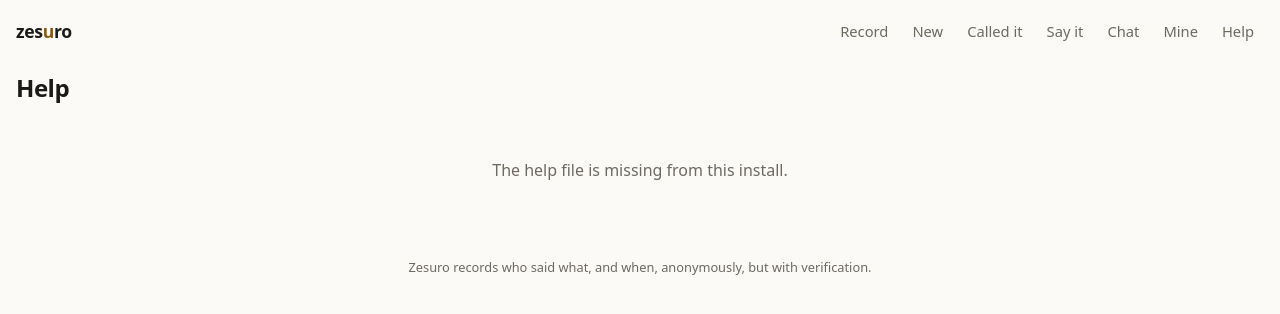
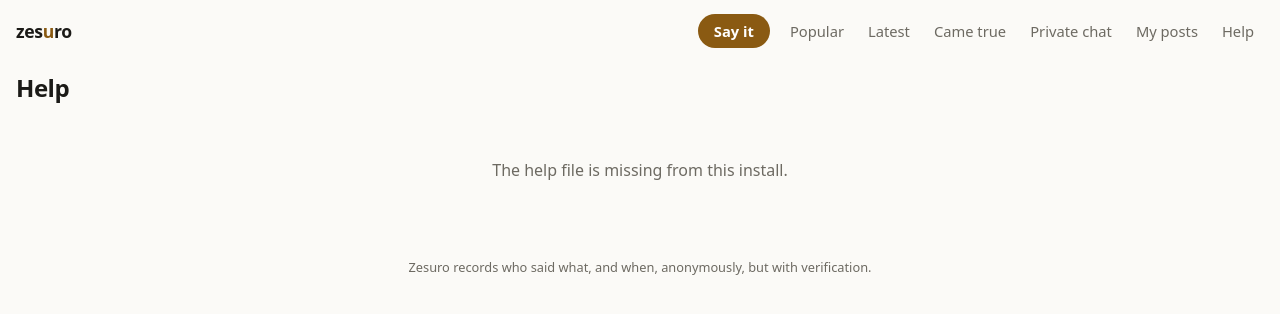
Before and after one commit to Zesu-Keeper/Zesuro, a Next.js app: page /help in a window 1280 px wide. Shown: the top 314 px of the page. Built offline with nearby package versions, Linux system fonts and the light colour scheme.

Commit message:
Menu: plain wording (Say it highlighted, Popular, Latest, Came true, Private chat, My posts)

```diff
--- a/src/app/globals.css
+++ b/src/app/globals.css
@@ -79,6 +79,18 @@ a {
 .nav a:hover {
   background: var(--line);
   color: var(--ink);
+}
+.nav a.cta {
+  background: var(--accent);
+  color: var(--accent-ink);
+  font-weight: 600;
+  padding: 6px 16px;
+  margin-right: 6px;
+}
+.nav a.cta:hover {
+  background: var(--accent);
+  color: var(--accent-ink);
+  filter: brightness(1.1);
 }
 
 h1 {
--- a/src/app/layout.tsx
+++ b/src/app/layout.tsx
@@ -26,12 +26,12 @@ export default function RootLayout({ children }: { children: React.ReactNode })
               zes<span>u</span>ro
             </Link>
             <nav className="nav" aria-label="Main">
-              <Link href="/">Record</Link>
-              <Link href="/new">New</Link>
-              <Link href="/called">Called it</Link>
-              <Link href="/say">Say it</Link>
-              <Link href="/chat">Chat</Link>
-              <Link href="/mine">Mine</Link>
+              <Link href="/say" className="cta">Say it</Link>
+              <Link href="/">Popular</Link>
+              <Link href="/new">Latest</Link>
+              <Link href="/called">Came true</Link>
+              <Link href="/chat">Private chat</Link>
+              <Link href="/mine">My posts</Link>
               <Link href="/help">Help</Link>
             </nav>
           </header>
--- a/src/app/mine/page.tsx
+++ b/src/app/mine/page.tsx
@@ -130,7 +130,7 @@ export default function Mine() {
 
   return (
     <main>
-      <h1>Your entries</h1>
+      <h1>Your posts</h1>
       <p className="lede">
         Kept on this device. Only you can reveal them. Using another Zesuro address? <Link href="/transfer">Move your keys</Link> to it.
       </p>
--- a/src/app/new/page.tsx
+++ b/src/app/new/page.tsx
@@ -1,7 +1,7 @@
 import RecordView, { type RecordParams } from "@/components/RecordView";
 
 export const dynamic = "force-dynamic";
-export const metadata = { title: "New on the Record · Zesuro" };
+export const metadata = { title: "Latest posts · Zesuro" };
 
 export default async function New({ searchParams }: { searchParams: Promise<RecordParams> }) {
   return <RecordView sp={await searchParams} sort="new" />;
--- a/src/app/page.tsx
+++ b/src/app/page.tsx
@@ -1,7 +1,7 @@
 import RecordView, { type RecordParams } from "@/components/RecordView";
 
 export const dynamic = "force-dynamic";
-export const metadata = { title: "The Record · Zesuro" };
+export const metadata = { title: "Popular posts · Zesuro" };
 
 export default async function Home({ searchParams }: { searchParams: Promise<RecordParams> }) {
   return <RecordView sp={await searchParams} sort="top" />;
```
Also changed, not shown: scripts/smoke.mjs (+5 -5 lines), src/app/called/page.tsx (+4 -4 lines), src/components/RecordView.tsx (+6 -6 lines), 1 other file (tests, documents, lock files or other folders).
